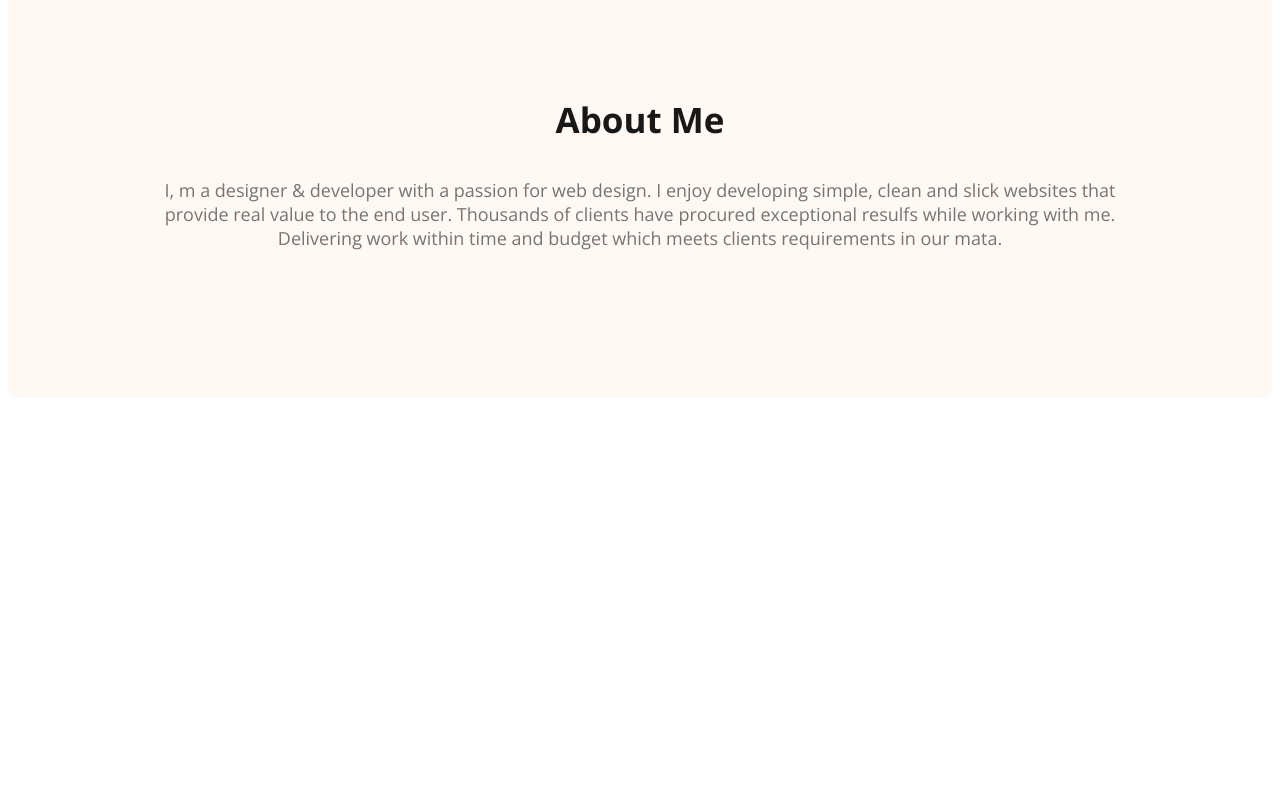
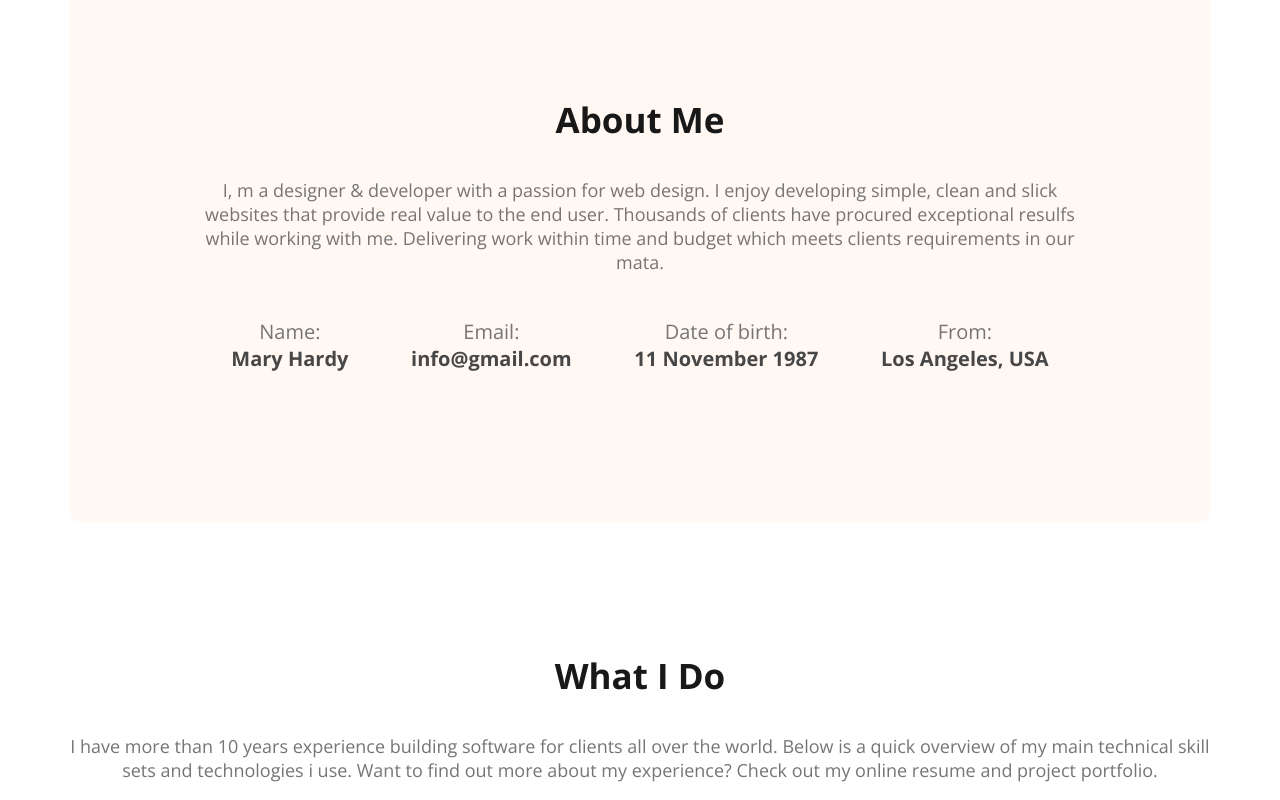
Before and after one commit to tajbir-uddin/developer-fortfolio, a plain HTML site: page index.html in a window 1280 px wide. Shown: the part 967-1767 px from the top of the page. Before the commit the page ends 1495 px from the top, so only its background shows below. Drawn offline with nearby package versions, Linux system fonts and the light colour scheme.

Commit message:
added about section

```diff
--- a/index.html
+++ b/index.html
@@ -1,5 +1,6 @@
 <!DOCTYPE html>
 <html lang="en">
+
 <head>
     <meta charset="UTF-8">
     <meta name="viewport" content="width=device-width, initial-scale=1.0">
@@ -10,6 +11,7 @@
     <link href="https://fonts.googleapis.com/css2?family=Open+Sans:wght@400;700;800&display=swap" rel="stylesheet">
     <link rel="stylesheet" href="styles/portfolio.css">
 </head>
+
 <body>
     <header class="header">
         <nav>
@@ -22,9 +24,10 @@
         </nav>
         <div class="banner">
             <div class="banner-content">
-            <h3 class="banner-greeting">Hi, I  am</h3>
+                <h3 class="banner-greeting">Hi, I am</h3>
                 <h1 class="banner-title">Mary Hardy</h1>
-            <p class="banner-description">Shot what able cold new see hold.Friendly as an betrayed formerly he. Morning because as to society behaved moments.</p>
+                <p class="banner-description">Shot what able cold new see hold.Friendly as an betrayed formerly he.
+                    Morning because as to society behaved moments.</p>
                 <button class="btn-primary">Download CV</button>
                 <button class="btn-primary">Contact</button>
             </div>
@@ -34,11 +37,41 @@
     <main>
         <section class="about">
             <h3 class="section-title">About Me</h3>
-            <p class="section-description">I, m a designer & developer with a passion for web design. I enjoy developing simple, clean and slick websites that provide real value to the end user. Thousands of clients have procured exceptional resulfs while working with me. Delivering work within time and budget which meets clients requirements in our mata.</p>
+            <p class="section-description">I, m a designer & developer with a passion for web design. I enjoy developing
+                simple, clean and slick websites that provide real value to the end user. Thousands of clients have
+                procured exceptional resulfs while working with me. Delivering work within time and budget which meets
+                clients requirements in our mata.</p>
+            <div class="about-info-container">
+                <!-- .about-info*4>h4.info-title+p.info-description -->
+                <div class="about-info">
+                    <h4 class="info-title">Name:</h4>
+                    <p class="info-description">Mary Hardy</p>
+                </div>
+                <div class="about-info">
+                    <h4 class="info-title">Email:</h4>
+                    <p class="info-description">info@gmail.com</p>
+                </div>
+                <div class="about-info">
+                    <h4 class="info-title">Date of birth:</h4>
+                    <p class="info-description">11 November 1987</p>
+                </div>
+                <div class="about-info">
+                    <h4 class="info-title">From:</h4>
+                    <p class="info-description">Los Angeles, USA</p>
+                </div>
+            </div>
         </section>
+
+        <!-- what i do section start -->
+        <section>
+            <h3 class="section-title">What I Do</h3>
+            <p id="what-i-do-description" class="section-description">I have more than 10 years experience building software for clients all over the world. Below is a quick overview of my main technical skill sets and technologies i use. Want to find out more about my experience? Check out my online resume and project portfolio.</p>
+        </section>
+
     </main>
     <footer>
 
     </footer>
 </body>
+
 </html>
--- a/styles/portfolio.css
+++ b/styles/portfolio.css
@@ -102,6 +102,10 @@ nav a {
 }
 
 /* main section styles */
+main {
+    max-width: 1140px;
+    margin: 0 auto;
+}
 
 /* about section styles */
 .about {
@@ -110,3 +114,32 @@ nav a {
     background: #FFF8F3;
     margin: 130px 0px;
 }
+
+.about-info-container {
+    display: flex;
+    justify-content: space-around;
+}
+
+.about-info {
+    text-align: center;
+}
+
+.info-title {
+    color: #757575;
+    font-size: 20px;
+    font-weight: 400;
+    padding-bottom: 0;
+    margin-bottom: 0;
+}
+
+.info-description {
+    color: #474747;
+    font-size: 20px;
+    font-weight: 700;
+    margin-top: 0;
+}
+
+/* what i do section start */
+.what-i-do-description{
+    padding: 30px 150px;
+}
```
Lines whose indentation alone changed are shown as unchanged.
